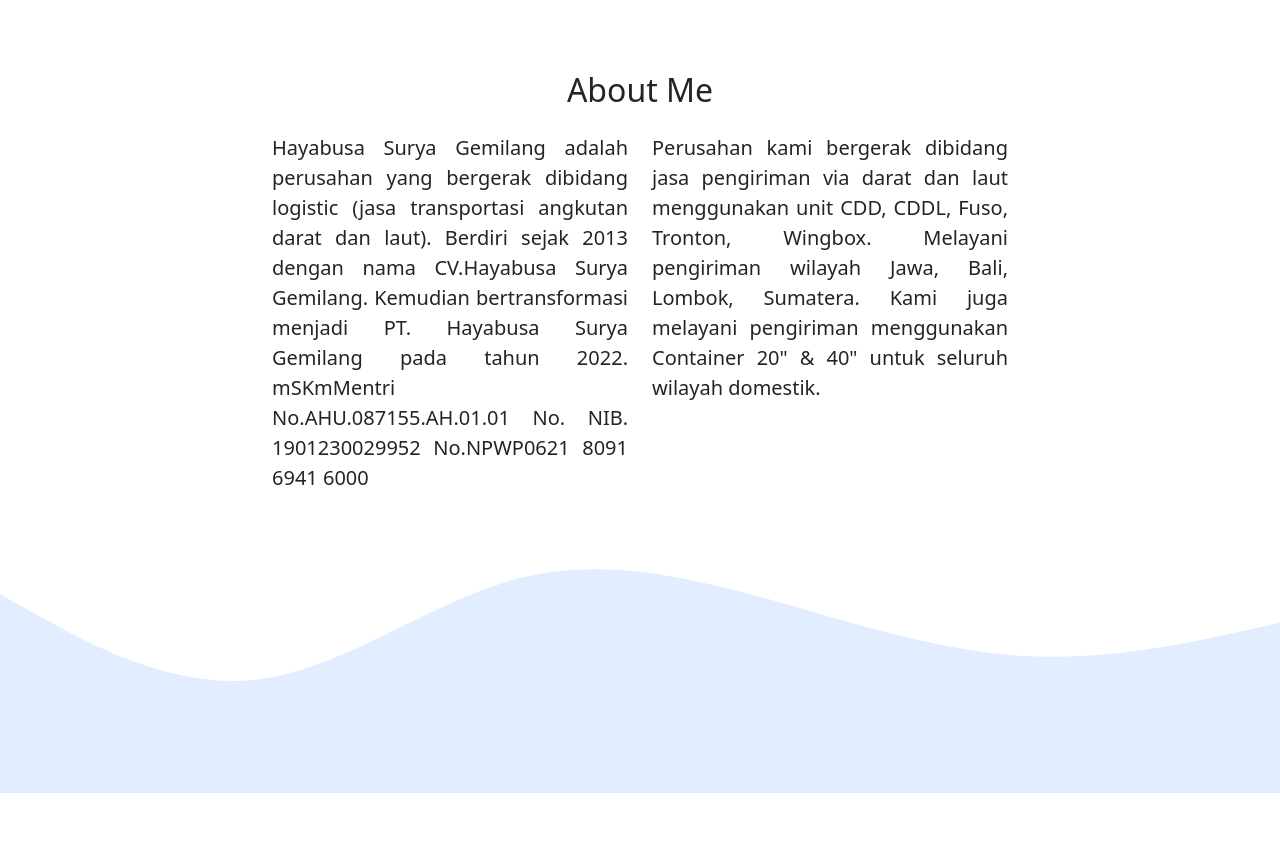
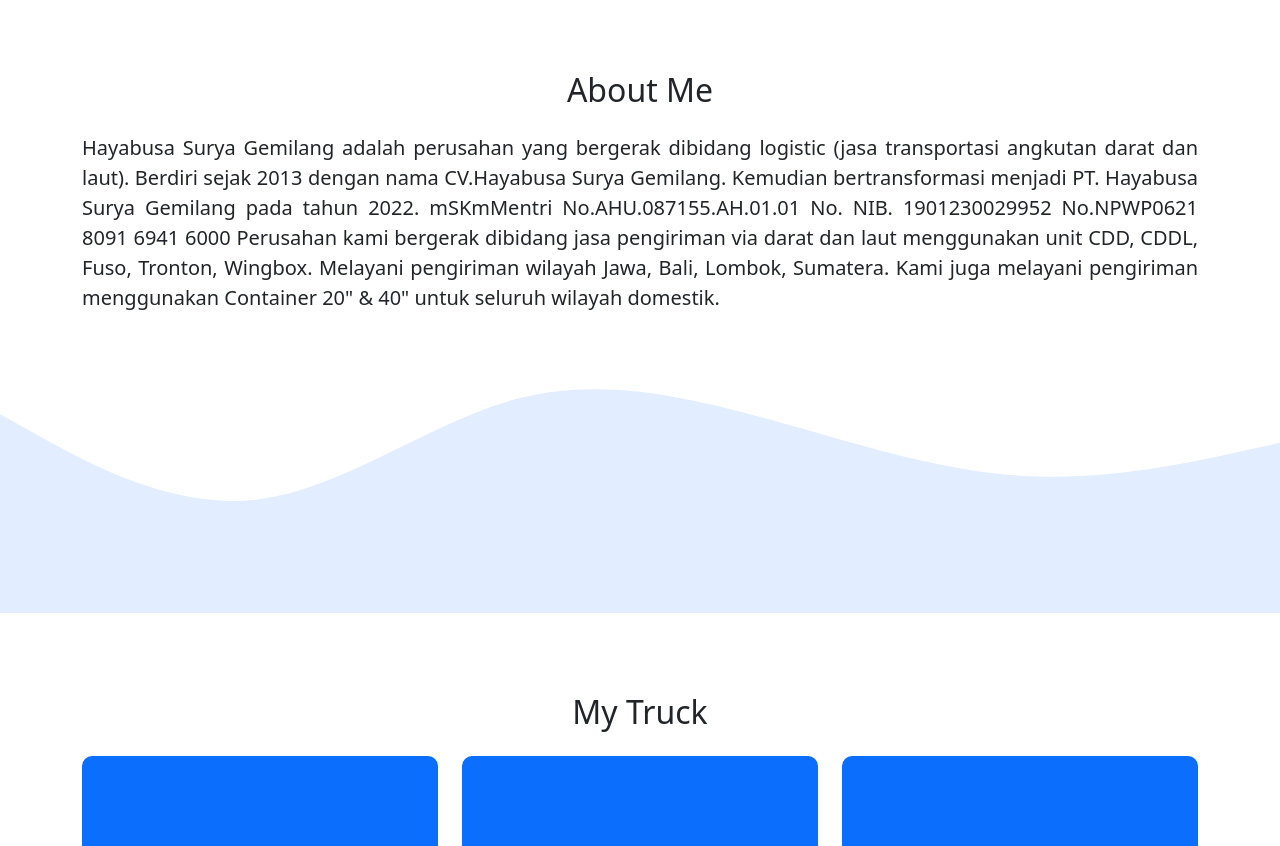
Before and after one commit to Itrsukrida/itrsukrida.github.io, a plain HTML site: page index.html in a window 1280 px wide. Shown: the part 1420-2266 px from the top of the page. Drawn offline with nearby package versions, Linux system fonts and the light colour scheme.

Commit message:
Update index.html

```diff
--- a/index.html
+++ b/index.html
@@ -85,14 +85,9 @@
           </div>
         </div>
         <div class="row justify-content-center fs-5 text-justify">
-          <div class="col-md-4" data-aos="fade-right" >
             <p align="justify">Hayabusa Surya Gemilang adalah perusahan yang bergerak dibidang logistic (jasa transportasi angkutan darat dan laut). Berdiri sejak 2013 dengan nama CV.Hayabusa Surya Gemilang. Kemudian bertransformasi menjadi PT. Hayabusa Surya Gemilang pada tahun 2022. mSKmMentri No.AHU.087155.AH.01.01 No. NIB. 1901230029952 No.NPWP0621 8091 6941 6000
+           Perusahan kami bergerak dibidang jasa pengiriman via darat dan laut menggunakan unit CDD, CDDL, Fuso, Tronton, Wingbox. Melayani pengiriman wilayah Jawa, Bali, Lombok, Sumatera. Kami juga melayani pengiriman menggunakan Container 20" & 40" untuk seluruh wilayah domestik.
             </p>
-          </div>
-          <div class="col-md-4" data-aos="fade-left">
-            <p align="justify">Perusahan kami bergerak dibidang jasa pengiriman via darat dan laut menggunakan unit CDD, CDDL, Fuso, Tronton, Wingbox. Melayani pengiriman wilayah Jawa, Bali, Lombok, Sumatera. Kami juga melayani pengiriman menggunakan Container 20" & 40" untuk seluruh wilayah domestik.
-            </p>
-          </div>
         </div>
       </div>
       <svg xmlns="http://www.w3.org/2000/svg" viewBox="0 0 1440 320">
```
